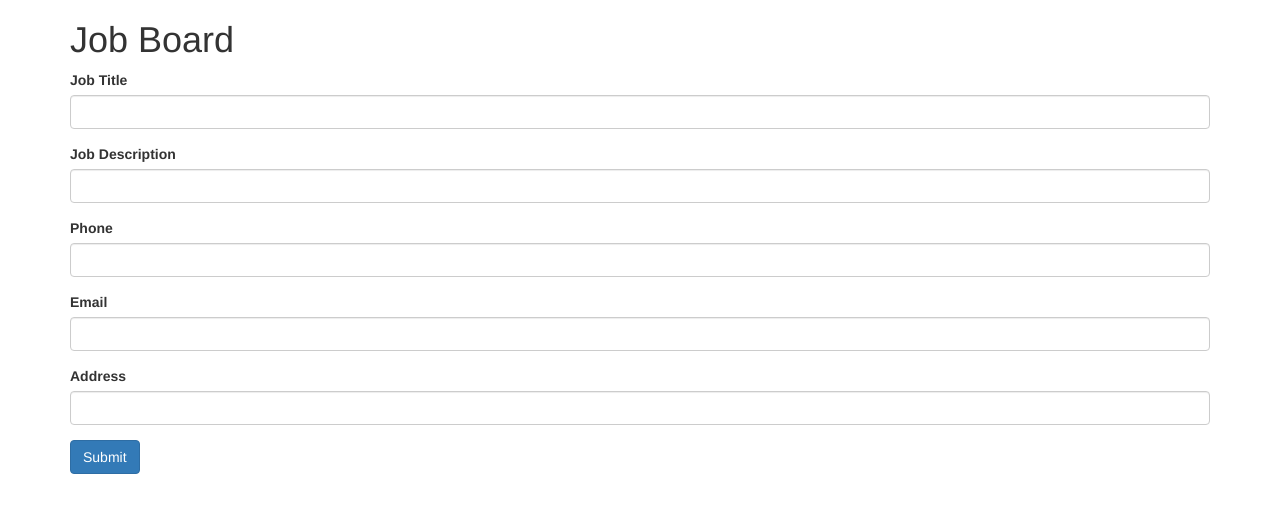
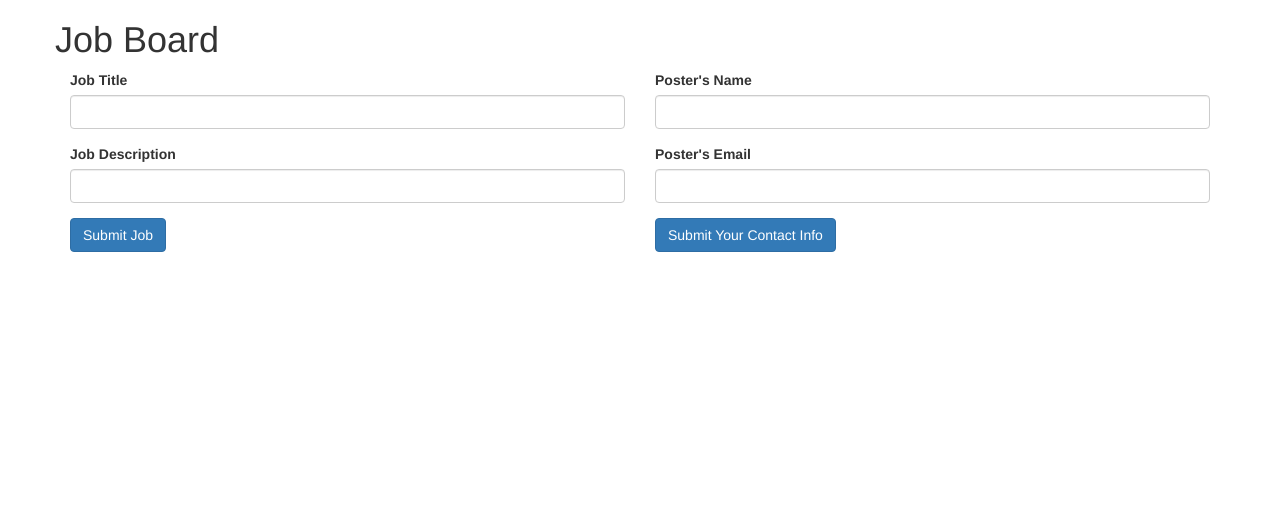
Before and after one commit to mckenro/job-board, a PHP site: page /index.html in a window 1280 px wide. Shown: the top 513 px of the page. Run offline with PHP 8.4, Linux system fonts and the light colour scheme.

```diff
--- a/index.html
+++ b/index.html
@@ -7,8 +7,10 @@
   </head>
   <body>
     <div class='container'>
+      <div class='row'>
         <h1>Job Board</h1>
-      <form action='result.php'>
+        <div class="col-md-6">
+          <form action='Job'>
             <div class='form-group'>
               <label for='title'>Job Title</label>
                 <input id='title' name='title' class='form-control' type='text' required>
@@ -17,20 +19,22 @@
               <label for='description'>Job Description</label>
                 <input id='description' name='description' class='form-control' type='text' required>
             </div>
+            <button type='submit' class='btn btn-primary'>Submit Job</button>
+          </form>
+        </div>
+        <div class="col-md-6">
+          <form action='ContactInfo'>
             <div class='form-group'>
-          <label for='phone'>Phone</label>
-            <input id='phone' name='phone' class='form-control' type='text' required>
+              <label for='postername'>Poster's Name</label>
+                <input id='postername' name='postername' class='form-control' type='text' required>
             </div>
             <div class='form-group'>
-          <label for='email'>Email</label>
+              <label for='email'>Poster's Email</label>
                 <input id='email' name='email' class='form-control' type='email' required>
             </div>
-        <div class='form-group'>
-          <label for='address'>Address</label>
-            <input id='address' name='address' class='form-control' type='text' required>
+            <button type='submit' class='btn btn-primary'>Submit Your Contact Info</button>
           </div>
-        <button type='submit' class='btn btn-primary'>Submit</button>
-      </form>
+        </div>
     </div>
   </body>
 </html>
```
Also changed, not shown: app/app.php (+50 -1 lines), src/ContactInfo.php (+7 -17 lines). Lines whose indentation alone changed are shown as unchanged.
